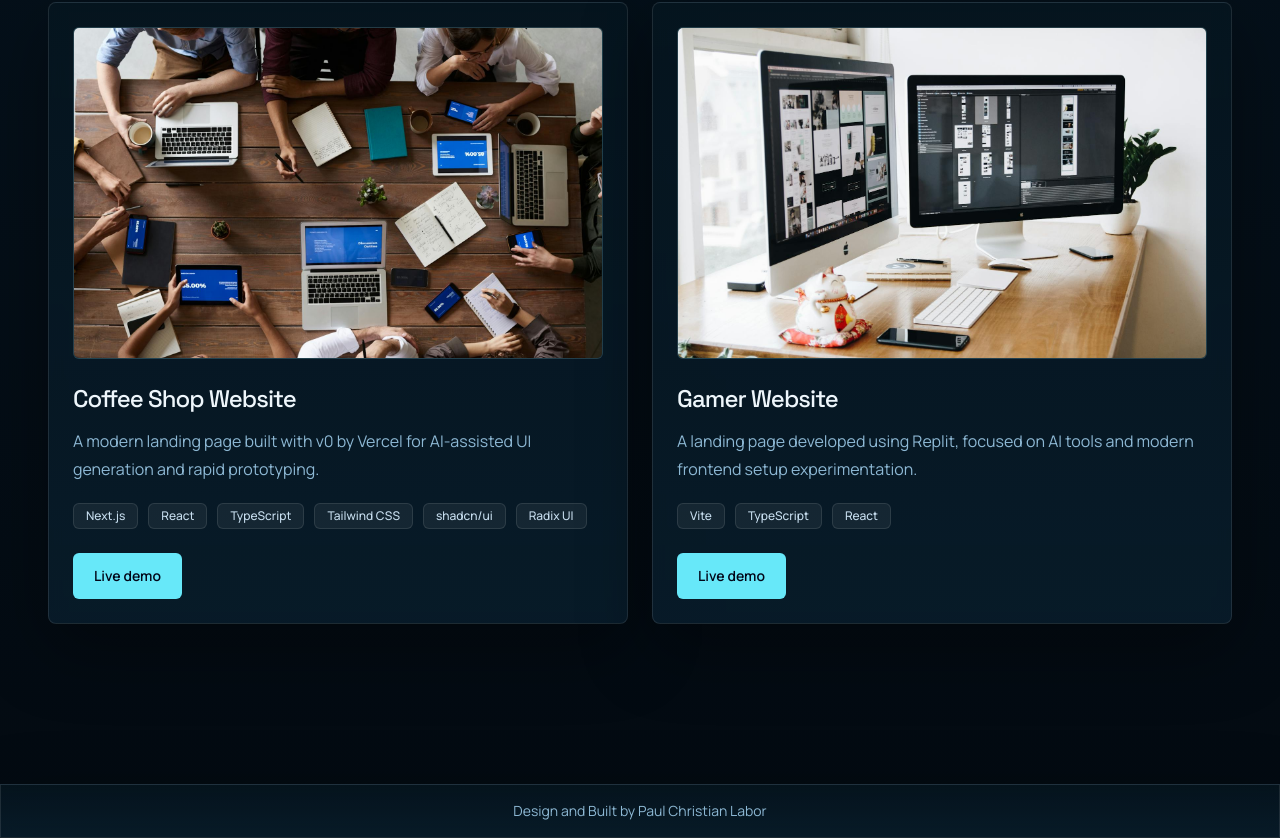
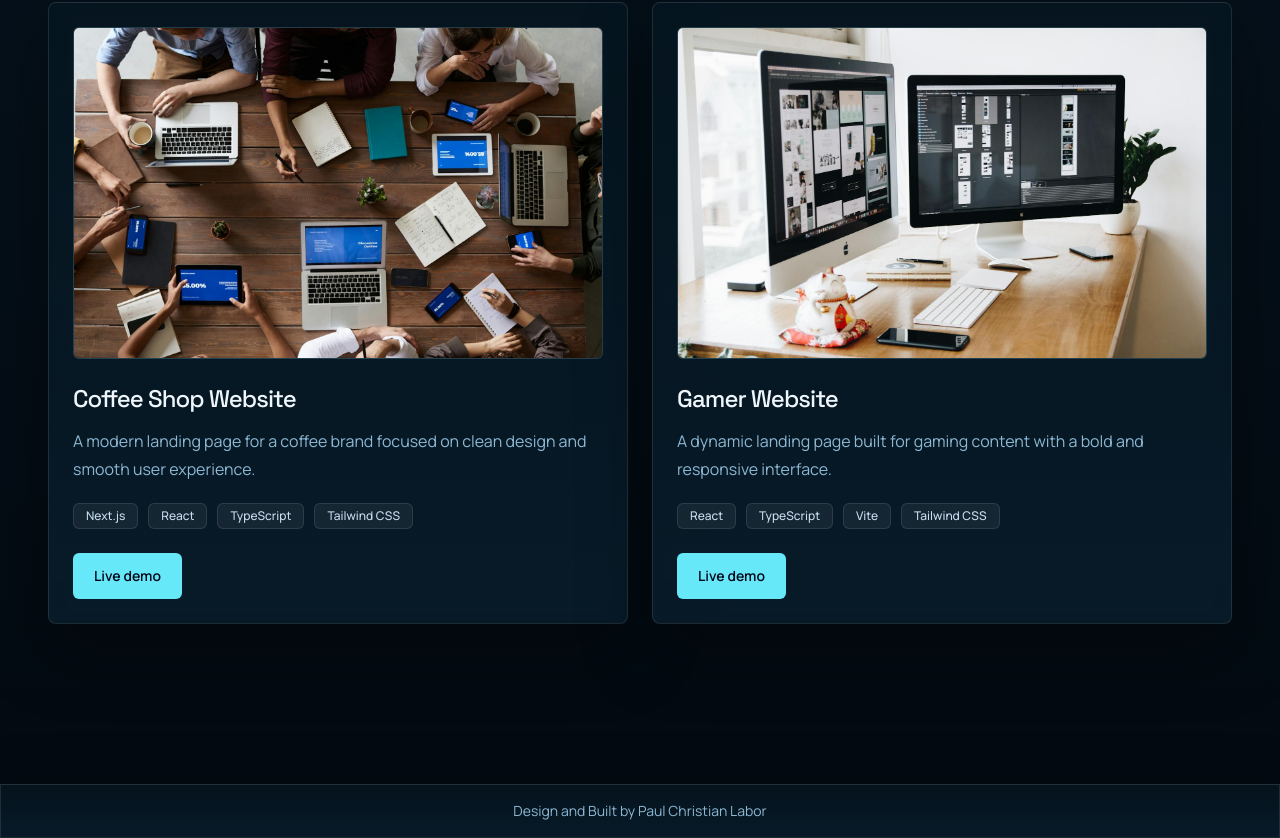
Before and after one commit to paulchristianlabor/paulchristianlabor-portfolio, a React (Vite) app: page / in a window 1280 px wide. Shown: the part 2659-3497 px from the top of the page. Built offline with nearby package versions, Linux system fonts and the light colour scheme.

Commit message:
Update the descriptions

```diff
--- a/src/data/portfolio.ts
+++ b/src/data/portfolio.ts
@@ -67,15 +67,8 @@ export const projects: ProjectItem[] = [
   {
     title: 'Coffee Shop Website',
     summary:
-      'A modern landing page built with v0 by Vercel for AI-assisted UI generation and rapid prototyping.',
-    tech: [
-      'Next.js',
-      'React',
-      'TypeScript',
-      'Tailwind CSS',
-      'shadcn/ui',
-      'Radix UI',
-    ],
+      'A modern landing page for a coffee brand focused on clean design and smooth user experience.',
+    tech: ['Next.js', 'React', 'TypeScript', 'Tailwind CSS'],
     image: projectAtlas,
     imageAlt: 'Coffee Shop Website project preview image.',
     liveUrl: '#',
@@ -84,8 +77,8 @@ export const projects: ProjectItem[] = [
   {
     title: 'Gamer Website',
     summary:
-      'A landing page developed using Replit, focused on AI tools and modern frontend setup experimentation.',
-    tech: ['Vite', 'TypeScript', 'React'],
+      'A dynamic landing page built for gaming content with a bold and responsive interface.',
+    tech: ['React', 'TypeScript', 'Vite', 'Tailwind CSS'],
     image: projectBeacon,
     imageAlt: 'Gamer Website project preview image.',
     liveUrl: '#',
```
